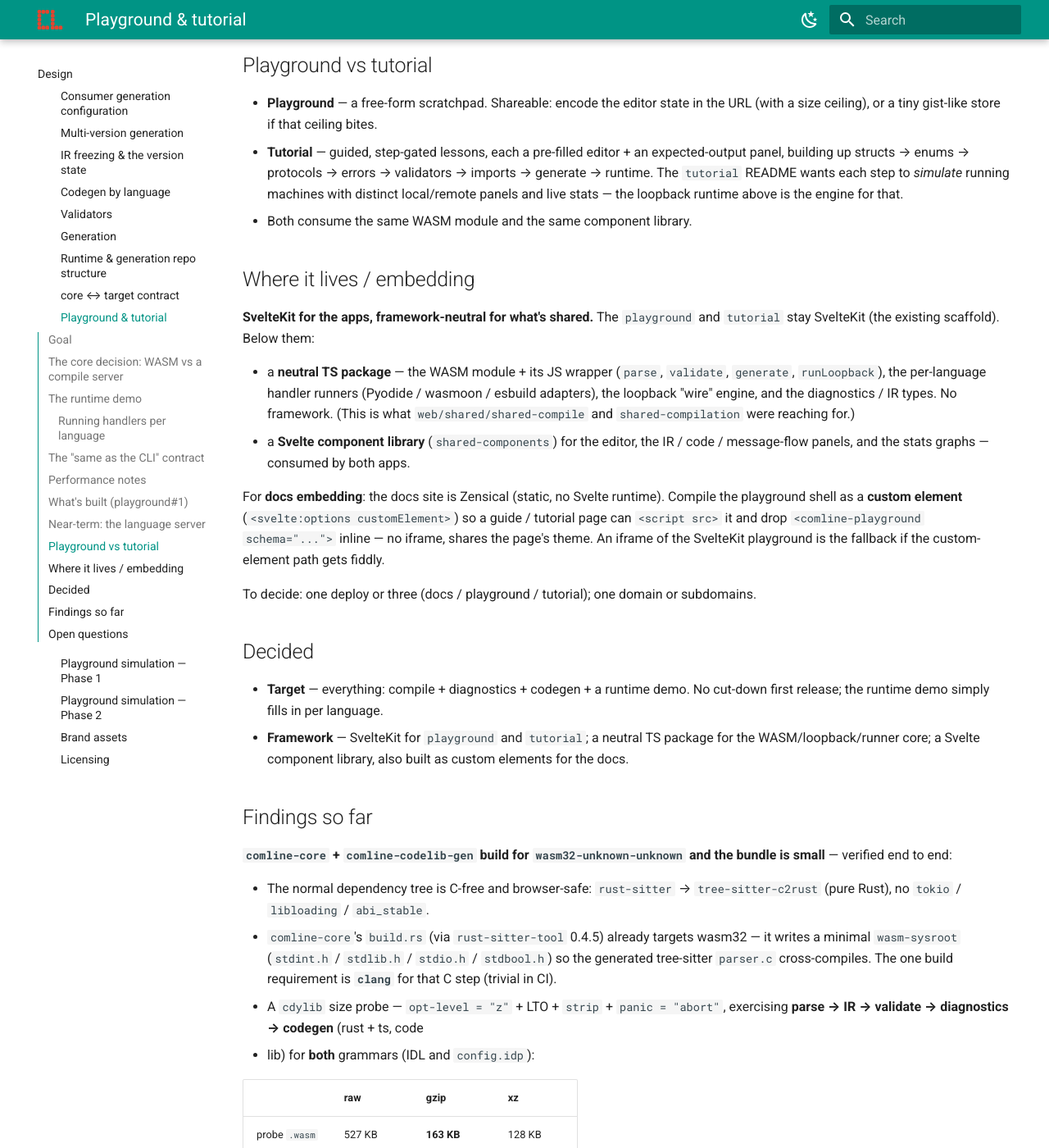
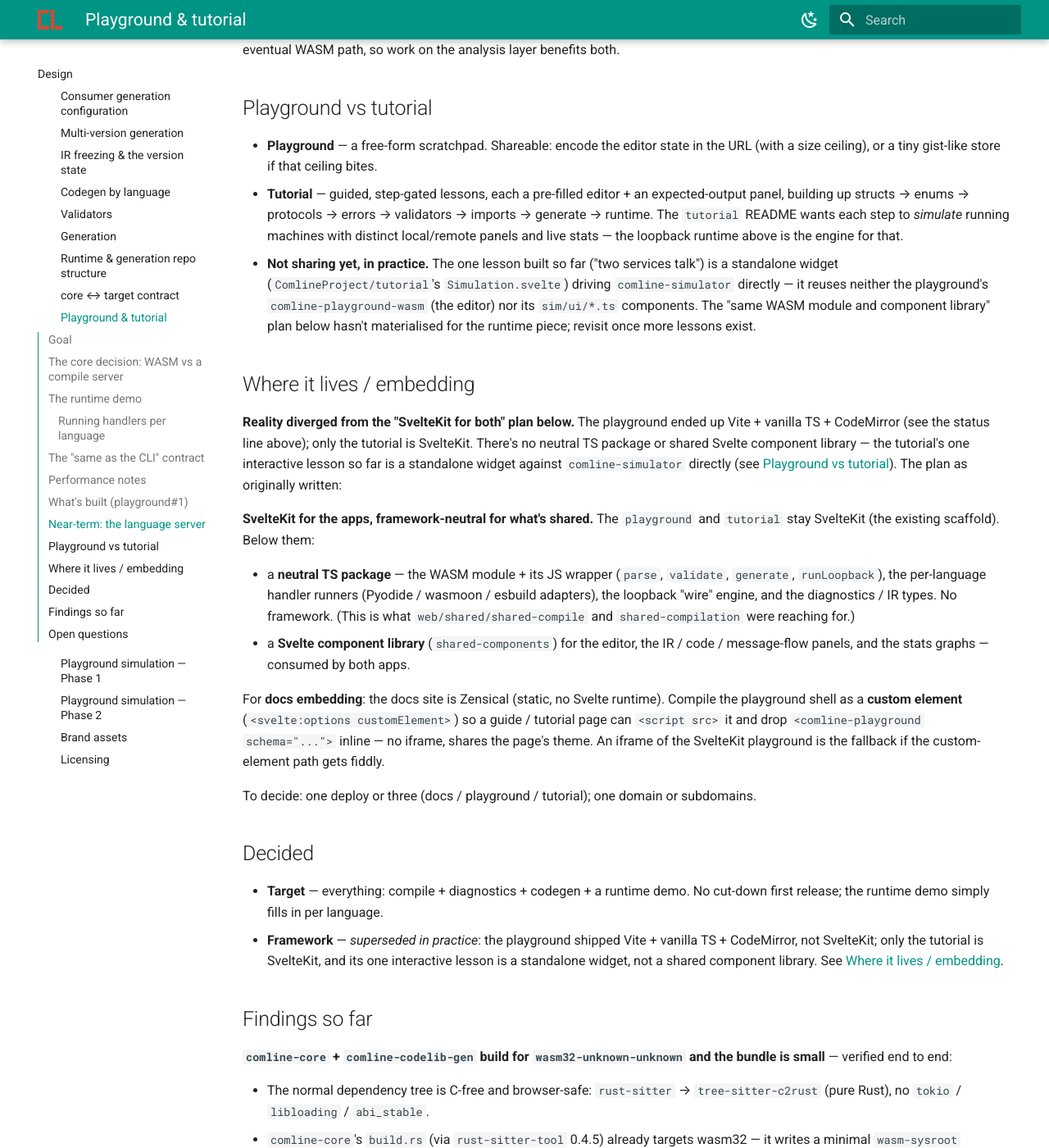
Before and after one commit to ComlineProject/docs, an MkDocs documentation site: the page built from docs/docs/design/playground-and-tutorial.md, in a window 1280 px wide and 1400 px high, scrolled down 4063 px. Shown: the whole window at 82% size. Built offline with MkDocs 1.6.1 and Material for MkDocs 9.7.7, drawn with Linux system fonts in a browser that asks for light colours; the version menu is left out; some of the changed text lies outside the part shown.

Commit message:
docs: reconcile playground-and-tutorial.md with what shipped
Two fixes.

index.md: Phase 2 was still tagged *Planned* after phase-2.md itself
went to "complete" — flip it, and drop the "route A" mention (2h was
cut; the Rust engine runs the real runtime contract directly instead).

playground-and-tutorial.md predates the runtime demo and the tutorial
embed, and had drifted into outright contradiction:
- status line + "what's built" both still listed the runtime demo as
  open work; it's done (Phase 1 + Phase 2).
- "playground vs tutorial" claimed they share a WASM module and a
  component library — false: the tutorial's one lesson is a standalone
  Simulation.svelte against comline-simulator directly, reusing
  neither comline-playground-wasm nor the playground's sim/ui/*.ts.
- the doc's own top line says the playground is Vite + vanilla TS, but
  a later "Decided" section says playground + tutorial both stay
  SvelteKit. The playground was never SvelteKit; only the tutorial is.

Corrected each in place, marking the SvelteKit-for-both framework
decision superseded rather than deleting the plan, matching how 2h /
2i record a changed decision elsewhere in this doc family.

```diff
--- a/docs/docs/design/playground-and-tutorial.md
+++ b/docs/docs/design/playground-and-tutorial.md
@@ -6,8 +6,12 @@
 `comline-codegen` + the rust / typescript generators) and `app/` (Vite +
 vanilla TS, the WASM in a Web Worker), deploying to GitHub Pages. It covers the
 compile → diagnostics → IR → codegen loop for one schema; the stale early-2024
-SvelteKit scaffold was dropped. The runtime demo and multi-file support are the
-open work below · Affects `ComlineProject/playground`
+SvelteKit scaffold was dropped. **The runtime demo is built too** — see
+[Playground simulation — Phase 1](playground-simulation.md) and
+[Phase 2](playground-simulation-phase-2.md) — on a Rust → WASM
+`comline-simulator` engine rather than the browser-side runtime this doc
+originally scoped. Multi-file support is still open · Affects
+`ComlineProject/playground`
 
 ## Goal
 
@@ -165,8 +169,10 @@
 (`comline-language-server`). Highlighting is its `semantic_tokens` handler — no
 separate Lezer / TextMate grammar to keep in sync.
 
-Not yet: multi-file packages, config (`config.idp` / `comline.toml`) input, the
-runtime demo, docs embedding.
+Not yet: multi-file packages, config (`config.idp` / `comline.toml`) input, docs
+embedding. The runtime demo is covered separately — see
+[Playground simulation — Phase 1](playground-simulation.md) /
+[Phase 2](playground-simulation-phase-2.md).
 
 ## Near-term: the language server
 
@@ -192,9 +198,22 @@
   validators → imports → generate → runtime. The `tutorial` README wants each
   step to *simulate* running machines with distinct local/remote panels and live
   stats — the loopback runtime above is the engine for that.
-- Both consume the same WASM module and the same component library.
+- **Not sharing yet, in practice.** The one lesson built so far ("two services
+  talk") is a standalone widget (`ComlineProject/tutorial`'s
+  `Simulation.svelte`) driving `comline-simulator` directly — it reuses neither
+  the playground's `comline-playground-wasm` (the editor) nor its `sim/ui/*.ts`
+  components. The "same WASM module and component library" plan below hasn't
+  materialised for the runtime piece; revisit once more lessons exist.
 
 ## Where it lives / embedding
+
+**Reality diverged from the "SvelteKit for both" plan below.** The playground
+ended up Vite + vanilla TS + CodeMirror (see the status line above); only the
+tutorial is SvelteKit. There's no neutral TS package or shared Svelte component
+library — the tutorial's one interactive lesson so far is a standalone widget
+against `comline-simulator` directly (see
+[Playground vs tutorial](#playground-vs-tutorial)). The plan as originally
+written:
 
 **SvelteKit for the apps, framework-neutral for what's shared.** The
 `playground` and `tutorial` stay SvelteKit (the existing scaffold). Below them:
@@ -222,9 +241,10 @@
 
 - **Target** — everything: compile + diagnostics + codegen + a runtime demo. No
   cut-down first release; the runtime demo simply fills in per language.
-- **Framework** — SvelteKit for `playground` and `tutorial`; a neutral TS
-  package for the WASM/loopback/runner core; a Svelte component library, also
-  built as custom elements for the docs.
+- **Framework** — *superseded in practice*: the playground shipped Vite +
+  vanilla TS + CodeMirror, not SvelteKit; only the tutorial is SvelteKit, and
+  its one interactive lesson is a standalone widget, not a shared component
+  library. See [Where it lives / embedding](#where-it-lives--embedding).
 
 ## Findings so far
 
```
Also changed, not shown: docs/docs/design/index.md (+4 -3 lines).
